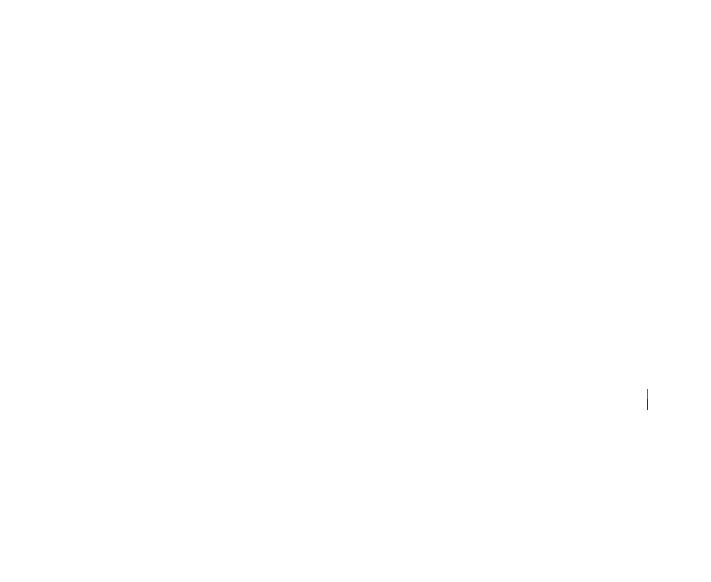
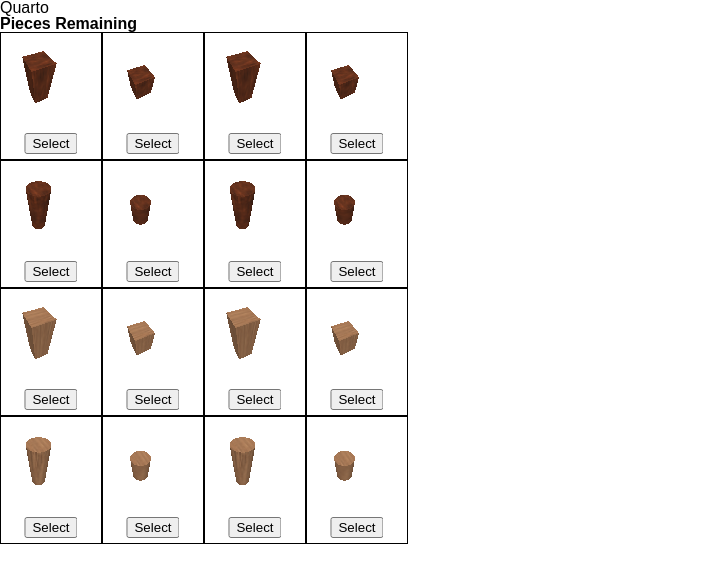
Before and after one commit to brtrick/Labyrinth, a website built with webpack: page index.html in a window 1280 px wide. Shown: the whole page, without its empty margins (0-711 px from the left). Built offline with nearby package versions, Linux system fonts and the light colour scheme; animation ran at ten frames a second.

Commit message:
Construct the pieces pool, enable users to select the piece they want; Can zoom but not rotate

```diff
--- a/index.html
+++ b/index.html
@@ -9,6 +9,12 @@
 </head>
 
 <body>
+    <title>Quarto</title>
+    <div class="piece-pool-container">
+        <h1>Pieces Remaining</h1>
+        <ul id="piece-pool">
+        </ul>
+    </div>
     <script src="./dist/main.js"></script>
 
 </body>
--- a/src/gameLogic/piece.js
+++ b/src/gameLogic/piece.js
@@ -1,4 +1,5 @@
 import * as THREE from "three";
+import { BufferGeometryUtils } from "three/examples/jsm/utils/BufferGeometryUtils";
 
 const textureLoader = new THREE.TextureLoader ();
 // const texture = textureLoader.load("/src/assets/textures/bamboo-wood-semigloss-albedo.png");
@@ -10,22 +11,43 @@ const roughnessD = textureLoader.load("src/assets/textures/AnyConv.com__Textures
 const normalD = textureLoader.load("src/assets/textures/AnyConv.com__TexturesCom_Wood_Wenge_512_normal.png")
 
 export default class Piece {
-    constructor( dark, box, solid, tall) {
+    constructor( dark, box, hollow, tall) {
         this.tall = tall;
         this.dark = dark;
-        this.solid = solid;
+        this.hollow = hollow;
         this.box = box;
         this.selected = false;
-        this.model = this.init_model();
+        this.model = this.initModel();
+        // this.hollowTop = this.solid ? null : this.initHollowTop();
+        // if (!this.solid) {
+        //     this.model.setAttribute("position", [0,0,0]);
+        //     this.hollowTop.setAttribute("position", [0, (this.tall ? 3 : 1.5), 0]);
+        //     this.model = BufferGeometryUtils.mergeBufferGeometries([this.model, this.hollowTop]);
+        //     console.log (this.model)
+        // }
     }
 
-    init_model() {
-        const geometry = this.box ?
+    initModel() {
+        let geometry = this.box ?
             new THREE.BoxGeometry(1, (this.tall ? 3 : 1.5), 1) :
             new THREE.CylinderGeometry(.5, .5, (this.tall ? 3 : 1.5), 100);
+        // if (this.hollow) {
+        //     const sphereGeo = new THREE.SphereGeometry (.4, 200, 200, 0, Math.PI*2, Math.PI/2, Math.PI);
+        //     sphereGeo.setAttribute("position", [0, (this.tall ? 3 : 1.5), 0]);
+        //     geometry = BufferGeometryUtils.mergeBufferGeometries([geometry, sphereGeo]);
+        // }
+
         const material = this.dark ?
             new THREE.MeshStandardMaterial( { map: textureD, normalMap: normalD, roughnessMap: roughnessD} ) :
             new THREE.MeshStandardMaterial( { map: texture, normalMap: normal, roughnessMap: roughness} );
         return new THREE.Mesh( geometry, material );
     }
+
+    // initHollowTop() {
+    //     const sphereGeo = new THREE.SphereGeometry (.4, 200, 200, 0, Math.PI*2, Math.PI/2, Math.PI);
+    //     const material = this.dark ?
+    //         new THREE.MeshStandardMaterial( { map: textureD, normalMap: normalD, roughnessMap: roughnessD} ) :
+    //         new THREE.MeshStandardMaterial( { map: texture, normalMap: normal, roughnessMap: roughness} );material.side = THREE.DoubleSide;
+    //     return new THREE.Mesh (sphereGeo, material);
+    // }
 }
--- a/src/gameLogic/piecePool.js
+++ b/src/gameLogic/piecePool.js
@@ -1,17 +1,90 @@
 import Piece from "./piece"
+import * as THREE from "three";
+import {TrackballControls} from 'three/examples/jsm/controls/TrackballControls.js';
 
 export default class piecePool {
 
     constructor() {
         this.pool = new Array(16);
+        this.currentSelection = -1;
+
         for (let i=0, dark = true; i<2; i++, dark = false) {
             for (let j=0, box = true; j<2; j++, box = false ) {
-                 for (let k=0, solid = true; k<2; k++, solid = false) {
+                 for (let k=0, hollow = true; k<2; k++, hollow = false) {
                        for (let l=0, tall = true; l<2; l++, tall = false) {
-                             this.pool[i*8+j*4+k*2+l]= new Piece(dark, box, solid, tall);
+                             this.pool[i*8+j*4+k*2+l]= new Piece(dark, box, hollow, tall);
                        }
                   }
              }
         }
+
+        this.handleClick = this.handleClick.bind(this);
+    }
+
+    display() {
+        const ul = document.getElementById("piece-pool");
+        this.pool.forEach ((piece, idx) => {
+
+            let li = document.createElement('li');
+            li.classList.add("piece-pool-item", `item${idx}`);
+            li.setAttribute("data-idx", `${idx}`);
+
+            // Create scene
+            this.setScene(piece, li);
+
+            const button = document.createElement("button");
+            button.classList.add("select-button");
+            button.setAttribute("data-idx", `${idx}`);
+            button.setAttribute("type", "button");
+            button.setAttribute("id", `button${idx}`);
+            button.textContent = "Select";
+            button.addEventListener("click", this.handleClick);
+            li.append(button);
+
+
+            ul.append(li);
+        });
+    }
+
+    handleClick(e) {
+        const idx = e.target.dataset.idx;
+        if (this.pool[idx].selected) return;
+        console.log(idx);
+        this.pool[idx].selected = true;
+        this.currentSelection = idx;
+        document.getElementById(`button${idx}`).disabled = true;
+    }
+
+    setScene(piece, li) {
+        const index = li.dataset.idx;
+        const scene = new THREE.Scene();
+        const camera = new THREE.PerspectiveCamera( 75, 75 / 100, 2, 200 );
+        const renderer = new THREE.WebGLRenderer();
+
+        renderer.setSize( 75, 100 );
+        renderer.domElement.setAttribute('id', `scene${index}`);
+        li.append( renderer.domElement );
+
+        const controls = new TrackballControls(camera, renderer.domElement);
+        scene.add(piece.model);
+
+        const ambientLight = new THREE.AmbientLight(0xffffff, 0.8);
+        const dirLight = new THREE.DirectionalLight(0xffffff, 0.8);
+        dirLight.position.set(10,20,5);
+        scene.add(ambientLight);
+        scene.add(dirLight);
+        scene.background = new THREE.Color (0xffffff);
+
+        camera.position.set(2,3,1);
+
+        const animate = function () {
+            if (this.pool[index].selected)
+                scene.remove(this.pool[index].model);
+            else requestAnimationFrame( animate.bind(this) );
+            controls.update();
+            renderer.render( scene, camera );
+        };
+
+        animate.bind(this)();
     }
 }
--- a/src/index.js
+++ b/src/index.js
@@ -1,3 +1,4 @@
+import "./styles/reset.scss";
 import "./styles/index.scss";
 import * as THREE from "three";
 import {OrbitControls} from 'three/examples/jsm/controls/OrbitControls.js';
@@ -5,41 +6,48 @@ import {TrackballControls} from 'three/examples/jsm/controls/TrackballControls.j
 import piecePool from "./gameLogic/piecePool"
 
 const p = new piecePool();
-const scene = new THREE.Scene();
+p.display();
+
+
+// const scene = new THREE.Scene();
 // const camera = new THREE.PerspectiveCamera( 75, window.innerWidth / window.innerHeight, 0.1, 1000 );
-const camera = new THREE.OrthographicCamera(window.innerWidth / -2, window.innerWidth / 2, window.innerHeight / 2, window.innerHeight / -2, 0, 100 );
+// // const camera = new THREE.OrthographicCamera(window.innerWidth / -2, window.innerWidth / 2, window.innerHeight / 2, window.innerHeight / -2, 0, 50 );
 
-const renderer = new THREE.WebGLRenderer();
-renderer.setSize( window.innerWidth, window.innerHeight );
-document.body.appendChild( renderer.domElement );
+// const renderer = new THREE.WebGLRenderer();
+// renderer.setSize( window.innerWidth, window.innerHeight );
+// document.body.appendChild( renderer.domElement );
 
-// const controls = new OrbitControls(camera, renderer.domElement);
-const controls = new TrackballControls(camera, renderer.domElement);
+// // const controls = new OrbitControls(camera, renderer.domElement);
+// const controls = new TrackballControls(camera, renderer.domElement);
 
-for (let i=0; i<16; i++) {
-    p.pool[i].model.position.set ((i%4)*3, (i/4)*5, 0);
-    scene.add (p.pool[i].model);
-}
+// for (let i=0; i<16; i++) {
+//     p.pool[i].model.position.set ((i%4)*3, (i/4)*5, 0);
+//     // if (!p.pool[i].solid) {
+//     //     p.pool[i].hollowTop.position.set((i%4)*3, (i/4)*5, 0);
+//     //     scene.add(p.pool[i].hollowTop);
+//     // }
+//     scene.add (p.pool[i].model);
+// }
 
-const ambientLight = new THREE.AmbientLight(0xffffff, 0.8);
-const dirLight = new THREE.DirectionalLight(0xffffff, 0.8);
-dirLight.position.set(10,20,5);
-scene.add(ambientLight);
-scene.add(dirLight);
-scene.background = new THREE.Color (0xffffff);
+// const ambientLight = new THREE.AmbientLight(0xffffff, 0.8);
+// const dirLight = new THREE.DirectionalLight(0xffffff, 0.8);
+// dirLight.position.set(10,20,5);
+// scene.add(ambientLight);
+// scene.add(dirLight);
+// scene.background = new THREE.Color (0xffffff);
 
-camera.position.set(25,0, 0)
-camera.lookAt(0,0,0);
-controls.update();
+// camera.position.set(25,0, 0)
+// camera.lookAt(0,0,0);
+// controls.update();
 
-// renderer.render( scene, camera );
-const animate = function () {
-requestAnimationFrame( animate );
+// // renderer.render( scene, camera );
+// const animate = function () {
+// requestAnimationFrame( animate );
 
-// 	cube.rotation.x += 0.01;
-// 	cube.rotation.y += 0.01;
-    controls.update();
-	renderer.render( scene, camera );
-};
+// // 	cube.rotation.x += 0.01;
+// // 	cube.rotation.y += 0.01;
+//     controls.update();
+// 	renderer.render( scene, camera );
+// };
 
-animate();
+// animate();
--- a/src/styles/index.scss
+++ b/src/styles/index.scss
@@ -1,2 +1,38 @@
 $dark: #483C32;
 $light: #fbf3d4;
+
+body {
+    font-family: Arial, Helvetica, sans-serif;
+}
+
+title {
+    display: flex;
+    width: 100%;
+    margin-right: auto;
+    margin-left: 50%;
+    transform: translateX(-50%);
+}
+
+.select-button {
+    margin-bottom: 5px;
+    margin-left: 50%;
+    transform: translateX(-50%);
+}
+
+h1 {
+    font-weight: 700;
+}
+.piece-pool-container {
+    width: 415px;
+}
+
+#piece-pool {
+    display: flex;
+    justify-content: left;
+    flex-wrap: wrap;
+}
+
+.piece-pool-item {
+    width: 100px;
+    border: solid 1px black;
+}
--- /dev/null
+++ b/src/styles/reset.scss
@@ -0,0 +1,56 @@
+html, body, div, span, applet, object, iframe,
+h1, h2, h3, h4, h5, h6, p, blockquote, pre,
+a, abbr, acronym, address, big, cite, code,
+del, dfn, em, font, img, ins, kbd, q, s, samp,
+small, strike, strong, sub, sup, tt, var,
+dl, dt, dd, ol, ul, li,
+fieldset, form, label, legend,
+table, caption, tbody, tfoot, thead, tr, th, td,
+input {
+  margin: 0;
+  padding: 0;
+  border: 0;
+  outline: 0;
+  font-weight: inherit;
+  font-style: inherit;
+  font-size: 100%;
+  font-family: inherit;
+  box-sizing: inherit;
+  text-decoration: inherit;
+  text-align: inherit;
+  color: inherit;
+  background: transparent;
+  vertical-align: baseline;
+}
+/* remember to define focus styles! */
+:focus {
+  outline: 0;
+}
+body {
+  line-height: 1;
+  color: black;
+  background: white;
+}
+ol, ul, li {
+  list-style: none;
+}
+/* tables still need 'cellspacing="0"' in the markup */
+table {
+  border-collapse: separate;
+  border-spacing: 0;
+}
+caption, th, td {
+  text-align: left;
+  font-weight: normal;
+}
+blockquote:before, blockquote:after,
+q:before, q:after {
+  content: "";
+}
+blockquote, q {
+  quotes: "" "";
+}
+
+strong {
+  font-weight: 700;
+}
```
